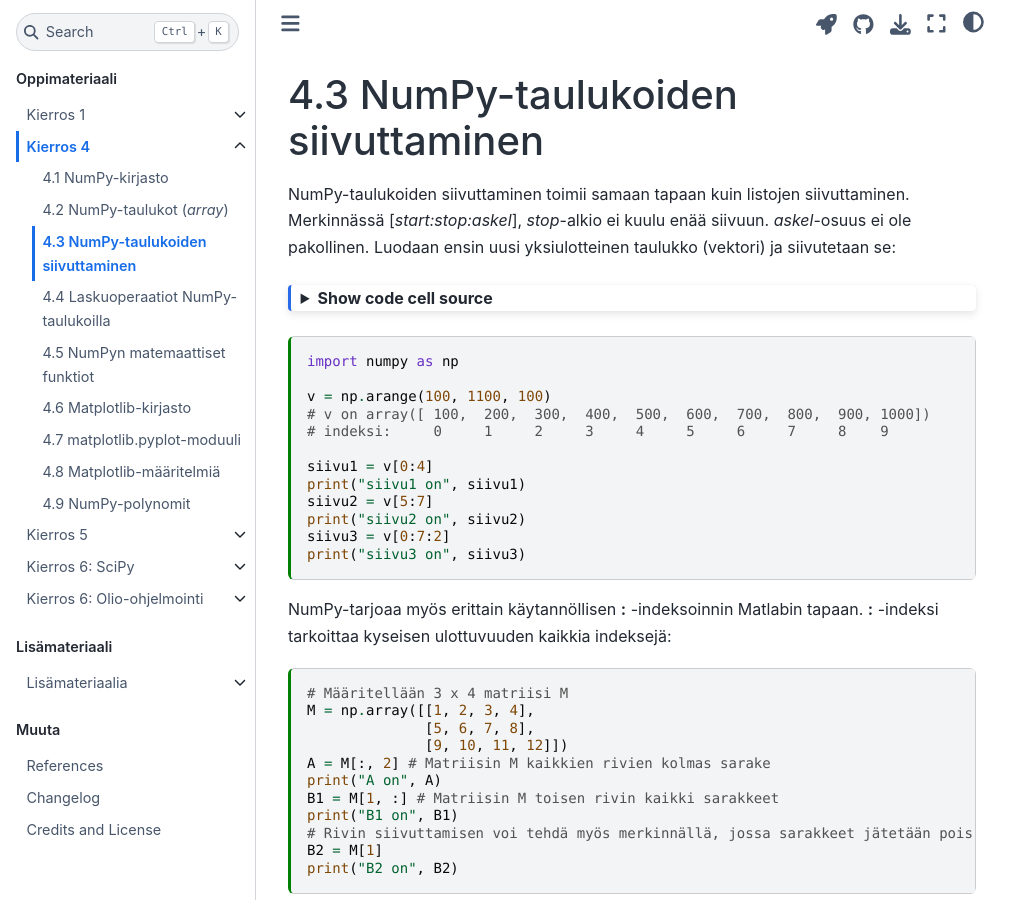
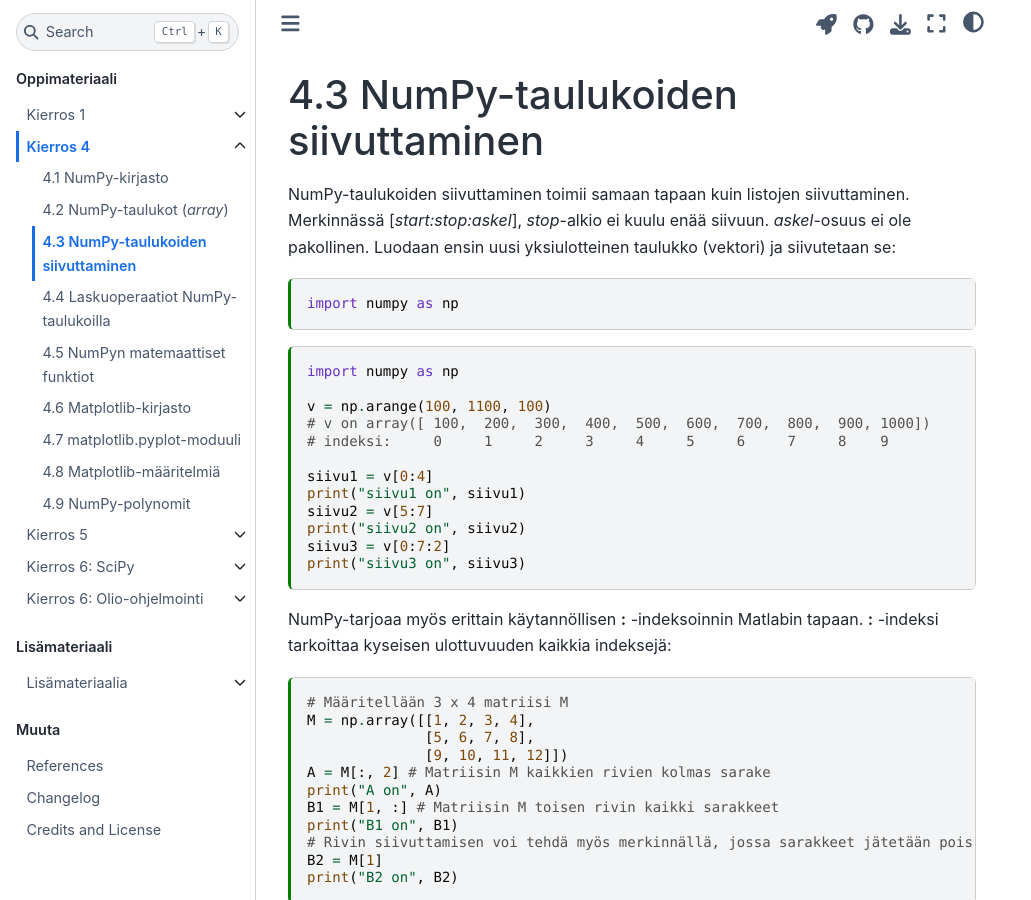
Before and after one commit to elina-ruha/CHEM-ohjelmointikurssikirja-test, a Jupyter Book: the page built from book/Kierros4/s4_3.md, in a window 1280 px wide and 900 px high. Shown: the whole window, without its empty margins (0-1031 px from the left). Built offline with Jupyter Book 1.0.4 settings and Sphinx 7.4.7 and the Sphinx Book theme 1.1.4, drawn with Linux system fonts in a browser that asks for light colours; comment, search, counter and statistics services are not loaded; some of the changed lines change nothing that is shown.

Commit message:
Update s4_3.md

````diff
--- a/book/Kierros4/s4_3.md
+++ b/book/Kierros4/s4_3.md
@@ -14,10 +14,11 @@ NumPy-taulukoiden siivuttaminen toimii samaan tapaan kuin listojen siivuttaminen
 *stop*-alkio ei kuulu enää siivuun. *askel*-osuus ei ole pakollinen. Luodaan ensin uusi yksiulotteinen taulukko (vektori)
 ja siivutetaan se:
 ```{code-cell} ipython3
-:tags: ["auto-execute-page", "hide-input"]
+:tags: ["thebe-remove-input-init"]
 import numpy as np
 ```
 ```{code-cell} ipython3
+:tags: [auto-execute-page"]
 import numpy as np
 
 v = np.arange(100, 1100, 100)
````
